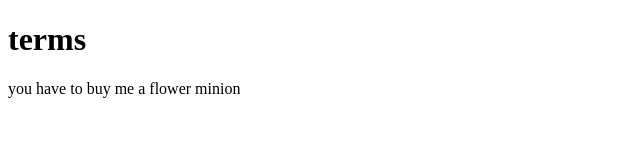
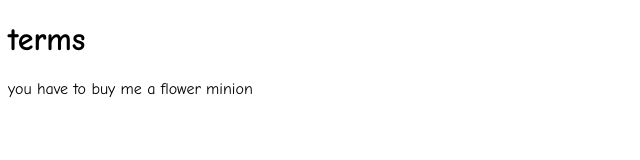
Before and after one commit to nooby124/noobys-hypixel-skyblock-shopping-list-terms-and-conditions, a plain HTML site: page index.html in a window 1280 px wide. Shown: the full height of the page, 0-640 px from the left. Drawn offline with Linux system fonts and the light colour scheme.

Commit message:
added styles.css

```diff
--- a/index.html
+++ b/index.html
@@ -4,6 +4,7 @@
     <meta charset="UTF-8">
     <meta name="viewport" content="width=device-width, initial-scale=1.0">
     <title>terms</title>
+    <link rel="stylesheet" href="styles.css">
 </head>
 <body>
     <h1>terms</h1>
--- /dev/null
+++ b/styles.css
@@ -0,0 +1,6 @@
+h1 {
+    font-family: Comic Sans MS, sans-serif;
+}
+p {
+    font-family: Comic Sans MS, sans-serif;
+}
```
